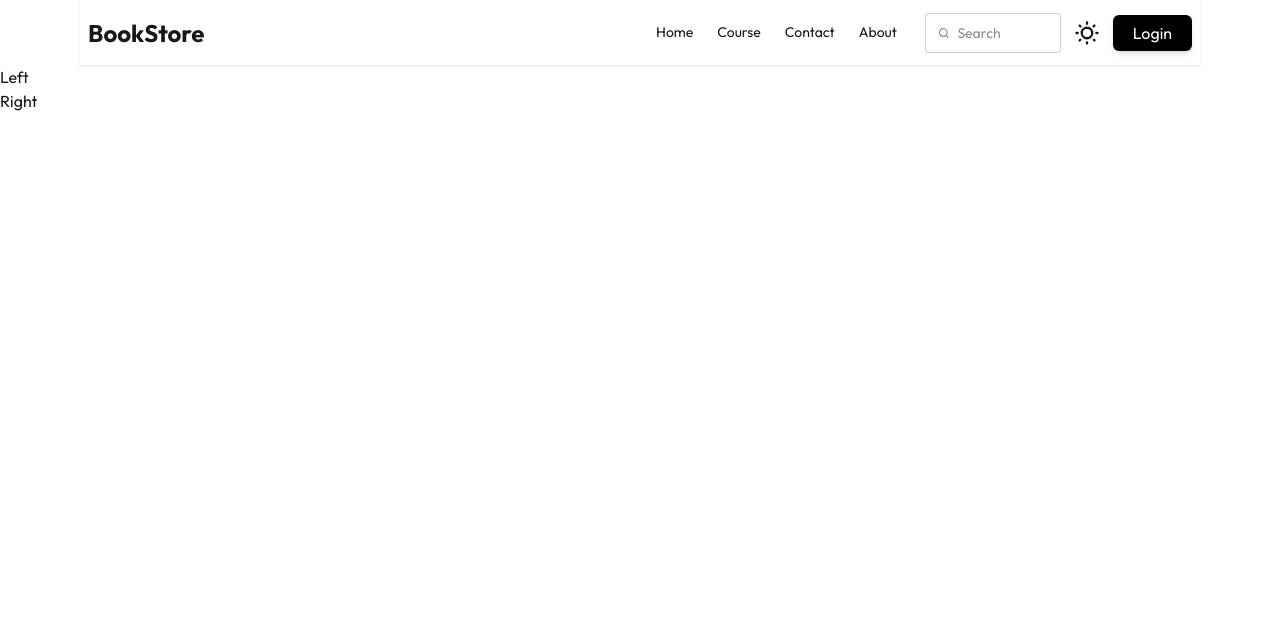
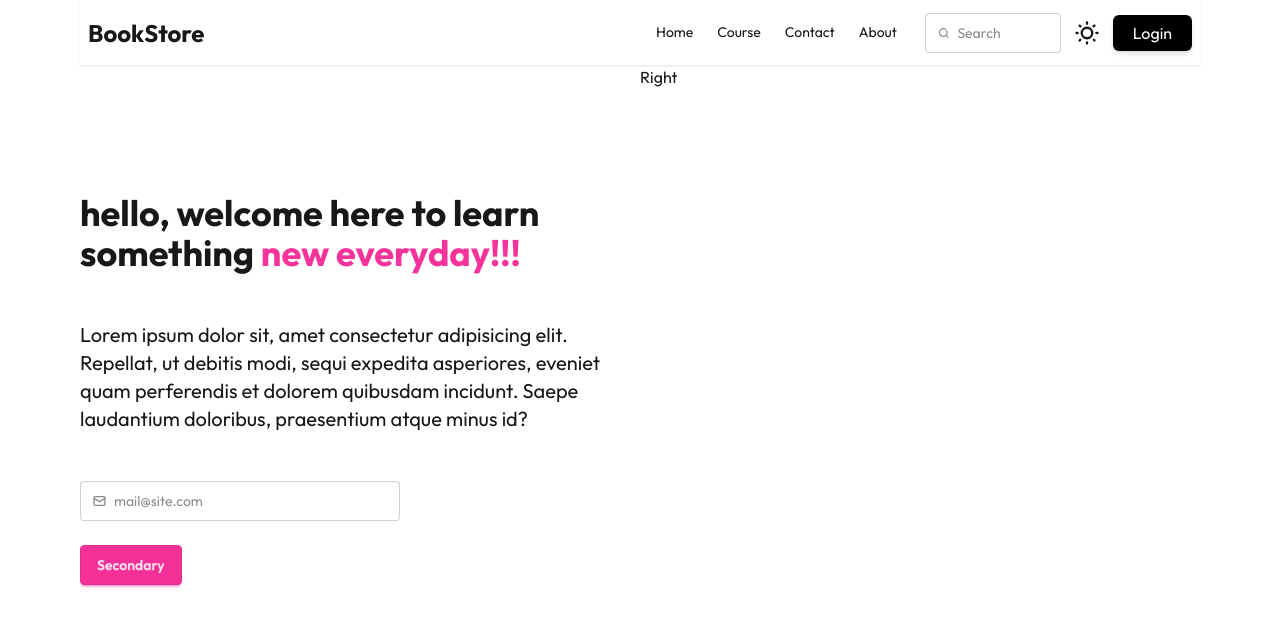
Before and after one commit to Arifansari8299/BookStore, a React (Vite) app in the folder client/: page / in a window 1280 px wide. Shown: the top 626 px of the page. Built offline with nearby package versions, Linux system fonts and the light colour scheme.

Commit message:
completed left side of the banner

```diff
--- a/client/src/components/Banner.jsx
+++ b/client/src/components/Banner.jsx
@@ -1,12 +1,48 @@
-import React from 'react'
+import React from "react";
 
 const Banner = () => {
   return (
-    <div>
-        <div>Left</div>
-        <div>Right</div>
+    <div className="max-w-screen-4xl mx-auto md:px-20 px-4 flex flex-col md:flex-row">
+      <div className="w-full md:w-1/2 mt-12 md:mt-32">
+        <div className="space-y-12">
+          <h1 className="text-4xl font-bold">
+            hello, welcome here to learn something{" "}
+            <span className="text-pink-500"> new everyday!!!</span>
+          </h1>
+          <p className="text-xl">
+            Lorem ipsum dolor sit, amet consectetur adipisicing elit. Repellat,
+            ut debitis modi, sequi expedita asperiores, eveniet quam perferendis
+            et dolorem quibusdam incidunt. Saepe laudantium doloribus,
+            praesentium atque minus id?
+          </p>
+          <div>
+          <label className="input validator">
+            <svg
+              className="h-[1em] opacity-50"
+              xmlns="http://www.w3.org/2000/svg"
+              viewBox="0 0 24 24"
+            >
+              <g
+                strokeLinejoin="round"
+                strokeLinecap="round"
+                strokeWidth="2.5"
+                fill="none"
+                stroke="currentColor"
+              >
+                <rect width="20" height="16" x="2" y="4" rx="2"></rect>
+                <path d="m22 7-8.97 5.7a1.94 1.94 0 0 1-2.06 0L2 7"></path>
+              </g>
+            </svg>
+            <input type="email" placeholder="mail@site.com" required />
+          </label>
+          <div className="validator-hint hidden">Enter valid email address</div>
+          </div>
+        </div>
+        <button className="btn mt-6 btn-secondary">Secondary</button>
+      </div>
+      <div className="w-full md:w-1/2">Right</div>
     </div>
-  )
-}
+  );
+};
 
-export default Banner
+export default Banner;
```
Also changed, not shown: 1 other file (tests, documents, lock files or other folders).
